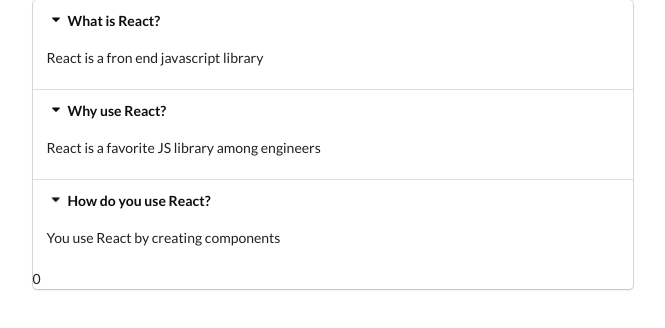
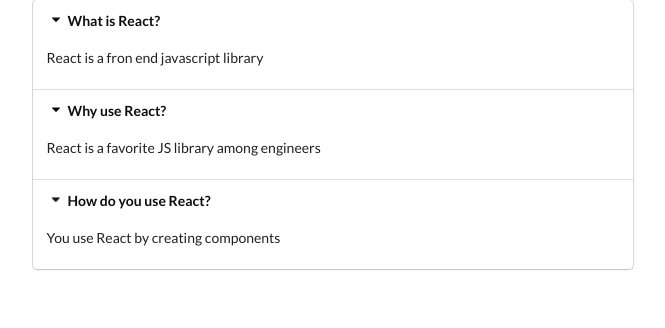
Before and after one commit to imvanzen/udemy-widgets, a React (Create React App) app: page / in a window 1280 px wide. Shown: the top 328 px of the page, without its empty margins (44-709 px from the left). Built offline with nearby package versions, Linux system fonts and the light colour scheme.

Commit message:
Change default value to null for the active index state

```diff
--- a/src/components/Accordion.js
+++ b/src/components/Accordion.js
@@ -1,7 +1,7 @@
 import React, { useState } from 'react'
 
 const Accordion = ({ items }) => {
-    const [activeIndex, setActiveIndex] = useState(0)
+    const [activeIndex, setActiveIndex] = useState(null)
 
     const onTitleClickHandler = index => {
         setActiveIndex(index)
```
